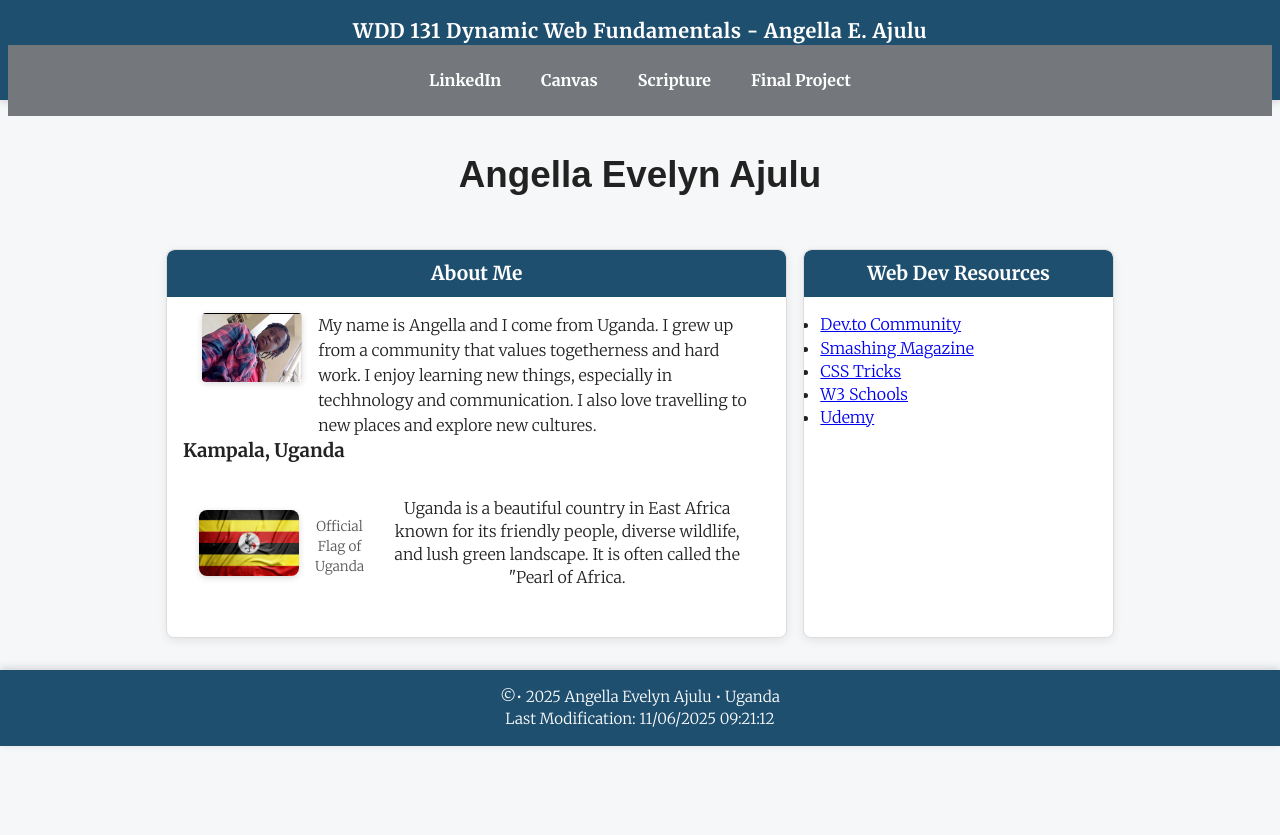
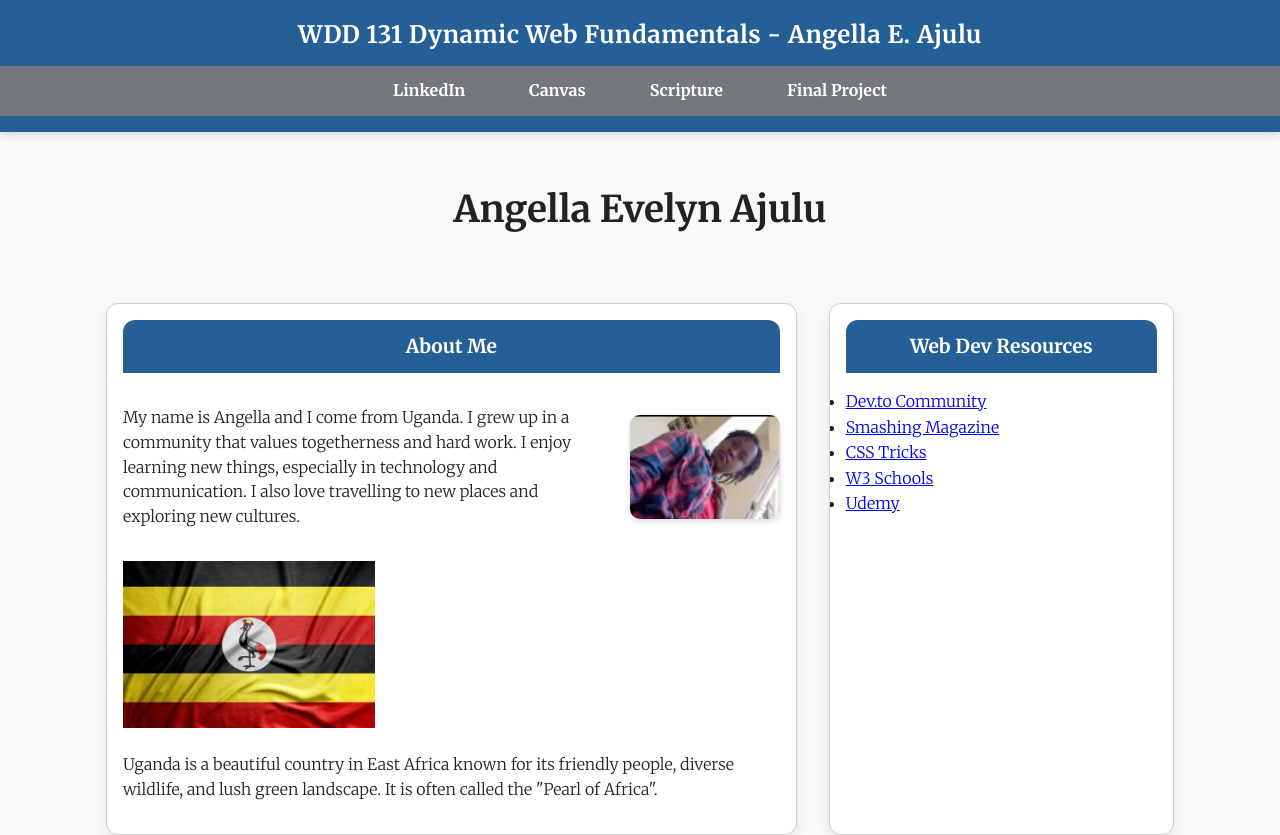
Before and after one commit to angellaajulu/wdd131, a plain HTML site: page index.html in a window 1280 px wide. Shown: the top 835 px of the page. Before the commit the page ends 800 px from the top, so only its background shows below. Drawn offline with Linux system fonts and the light colour scheme.

Commit message:
Updated page

```diff
--- a/index.html
+++ b/index.html
@@ -37,17 +37,19 @@
 
         <section class="card">
             <h2>About Me</h2>
-            <div class="card-content">
-                <img src="images/profile.png" alt="Portrait of Angella">
-                <p>My name is Angella and I come from Uganda. I grew up from a community that values togetherness and hard work. I enjoy learning new things, especially in techhnology and communication.
-                   I also love travelling to new places and explore new cultures.</p>
-        </div>
-        <h3>Kampala, Uganda</h3>
-            <figure>
-                <img src="images/uganda.png" alt="Official Flag of Uganda">
-                <figcaption>Official Flag of Uganda</figcaption>
-                <p>Uganda is a beautiful country in East Africa known for its friendly people, diverse wildlife, and lush green landscape. It is often called the "Pearl of Africa.</p>
-            </figure>
+            <div class="card-content about-me">
+                <div class="text">
+                    <p>My name is Angella and I come from Uganda. I grew up in a community that values togetherness and hard work. I enjoy learning new things, especially in technology and communication. I also love travelling to new places and exploring new cultures.</p>
+                </div>
+                <img src="images/profile.png" alt="Portrait of Angella" class="profile">
+            </div>
+
+            <div class="card-content flag">
+                <img src="images/uganda.png" alt="Official Flag of Uganda" class="flag">
+                <div class="text">
+                    <p>Uganda is a beautiful country in East Africa known for its friendly people, diverse wildlife, and lush green landscape. It is often called the "Pearl of Africa".</p>
+                </div>
+            </div>
         </section>
 
 
--- a/styles/base.css
+++ b/styles/base.css
@@ -1,61 +1,66 @@
 /* ========================
-Root + Reset
+Root Variables
 ======================== */
 :root {
   --primary-blue: #245f95;
   --nav-hover: #74787c;
   --card-border: #cfcfcf;
---body-bg: #ffffff;
+  --body-bg: #f9f9f9;
   --footer-bg: #245f95;
   --card-radius: 12px;
   --max-width: 1100px;
+  --card-bg-light: #ffffff;
+  --card-bg-alt: #f0f4f8;
 }
-* { box-sizing: border-box; margin: 0; padding: 0; }
-body {
+
+/* ========================
+Global Reset & Typography
+======================== */
+* {
+  box-sizing: border-box;
+  margin: 0;
+  padding: 0;
+}
+
+html, body {
+  height: 100%;
   font-family: 'Merriweather', serif;
   background: var(--body-bg);
   color: #222;
   line-height: 1.6;
 }
 
-
 /* ========================
-Header + Navigation
+Header & Navigation
 ======================== */
 header {
   background: var(--primary-blue);
   color: #fff;
   text-align: center;
-padding: 15px 0;
+  padding: 1rem 0;
   box-shadow: 0 2px 8px rgba(0,0,0,0.15);
-padding-bottom: 0;
-margin-bottom: 0;
-height: 100px;
-width: 100%;
 }
+
 #course-title {
   display: block;
-font-size: 1.55rem;
+  font-size: 1.5rem;
   font-weight: 600;
   letter-spacing: 0.5px;
   margin-bottom: 0.75rem;
-margin: 0;
 }
+
 nav {
   background-color: #74787c;
-    padding: 1rem 0;
-    margin-top: 0;
-    display: flex;
-    justify-content: center;
-    margin: 0;
+  padding: 0.75rem 0;
 }
+
 nav ul {
   list-style: none;
   display: flex;
   justify-content: center;
   gap: 1rem;
-margin: 0;
 }
+
 nav a {
   text-decoration: none;
   color: #fff;
@@ -64,10 +69,10 @@ padding: 0.4rem 1.5rem;
   border-radius: 10px;
   transition: background 0.25s ease;
 }
+
 nav a:hover {
   background: var(--nav-hover);
 }
-
 
 /* ========================
 Main Layout
@@ -80,22 +85,28 @@ display: grid;
   grid-template-columns: 2fr 1fr;
   gap: 2rem;
 }
+
 main h1 {
   grid-column: 1 / -1;
   text-align: center;
   font-size: 2.3rem;
   font-weight: 600;
   margin: 1rem 0 2rem;
-font-family: 'Poppins', sans-serif;
 }
+
+/* ========================
+Cards
+======================== */
 .card {
-background: #fff;
+  background: var(--card-bg-light);
   border: 1px solid var(--card-border);
   border-radius: var(--card-radius);
   overflow: hidden;
-padding-bottom: 1rem;
-box-shadow: 0 3px 10px rgba(0,0,0,0.08);
+  padding: 1rem;
+  box-shadow: 0 4px 12px rgba(0,0,0,0.08);
+  margin-bottom: 2rem;
 }
+
 .card h2 {
   background: var(--primary-blue);
   color: #fff;
@@ -104,26 +115,73 @@ padding: 0.7rem;
   font-size: 1.2rem;
   font-weight: 600;
   margin-bottom: 1rem;
+  border-top-left-radius: var(--card-radius);
+  border-top-right-radius: var(--card-radius);
 }
+
+/* ========================
+Card Content Flex Layout
+======================== */
 .card-content {
   display: flex;
-gap: 1.25rem;
-padding: 0 1.2rem;
-align-items: center;
+  gap: 1.5rem;
+  align-items: center; /* vertically centers images with text */
+  flex-wrap: wrap;
+  padding: 1rem 0;
 }
-.card-content img {
+
+/* About Me Section: text left, profile right */
+.card-content.about-me {
+  background: var(--card-bg-light);
+}
+
+.card-content.about-me .text {
+  flex: 1;
+}
+
+.card-content.about-me img.profile {
+  order: 2;
   width: 150px;
   border-radius: 10px;
   box-shadow: 0 2px 6px rgba(0,0,0,0.15);
 }
+
+/* Separator line */
+.section-separator {
+  border: 0;
+  border-top: 1px solid #ccc;
+  margin: 1.5rem 0;
+}
+
+/* Flag Section: image left, text right */
+.card-content.flag-section {
+  background: var(--card-bg-alt);
+  padding: 1rem;
+  border-radius: var(--card-radius);
+}
+
+.card-content.flag-section .text {
+  flex: 1;
+}
+
+.card-content.flag-section img.flag {
+  width: 160px;
+  border-radius: 8px;
+  box-shadow: 0 2px 6px rgba(0,0,0,0.15);
+}
+
+/* Card text */
 .card-content p {
   font-size: 1rem;
   line-height: 1.55;
 }
+
+/* Figures (optional images/captions) */
 figure {
   padding: 1rem;
   text-align: center;
 }
+
 figure img {
   width: 160px;
   display: block;
@@ -131,11 +189,13 @@ margin: auto;
   border-radius: 8px;
   box-shadow: 0 2px 6px rgba(0,0,0,0.15);
 }
+
 figure figcaption {
   font-size: 0.85rem;
   margin-top: 0.5rem;
   color: #555;
 }
+
 /* ========================
 Footer
 ======================== */
@@ -149,67 +209,31 @@ font-size: 0.95rem;
   box-shadow: 0 -2px 8px rgba(0,0,0,0.15);
 }
 
-
 /* ========================
-Responsive
+Responsive Layout
 ======================== */
 @media (max-width: 850px) {
   main {
     grid-template-columns: 1fr;
   }
+
   nav ul {
     flex-direction: column;
     gap: 0.75rem;
   }
+
   .card-content {
     flex-direction: column;
     text-align: center;
   }
-.card-content img {
+
+  .card-content.about-me img.profile,
+  .card-content.flag-section img.flag {
     width: 180px;
   }
+
+  .section-separator {
+    margin-top: 2rem;
+    margin-bottom: 2rem;
   }
-
-/* Basic reset and typography */
-:root{
---brand-blue:#1f4f6f;
---brand-accent:#ffd166;
---card-bg:#ffffff;
---muted:#6b6b6b;
 }
-*{box-sizing:border-box}
-html,body{height:100%}
-body{
-font-family: 'Merriweather', serif;
-margin:0;
-background:#f6f7f8;
-color:#222;
-line-height:1.45;
-}
-header{
-background:var(--brand-blue);
-color:white;
-padding:1rem 0.5rem;
-text-align:center;
-}
-#course-title{display:block;font-weight:700;font-family: 'Merriweather', serif;font-size:1.25rem}
-nav ul{display:flex;gap:1rem;justify-content:center;list-style:none;padding:0;margin:0.5rem 0}
-nav a{text-decoration:none;color:white;padding:0.5rem 0.75rem;border-radius:6px}
-nav a:hover{background:rgba(255,255,255,0.12)}
-
-
-main{max-width:980px;margin:2rem auto;padding:0 1rem;display:grid;grid-template-columns:2fr 1fr;gap:1rem}
-.card{background:var(--card-bg);border:1px solid #ddd;border-radius:8px;padding:1rem}
-.card h2{text-align:center;background:var(--brand-blue);color:white;padding:0.6rem;margin:-1rem -1rem 1rem -1rem;border-top-left-radius:8px;border-top-right-radius:8px}
-.card-content{display:flex;gap:1rem;align-items:flex-start}
-.card-content img{width:120px;height:auto;border-radius:4px}
-figure{display:flex;gap:1rem;align-items:center;margin:1rem 0}
-figure img{width:100px}
-footer{background:var(--brand-blue);color:white;padding:1rem;text-align:center;margin-top:2rem}
-
-
-/* Responsive */
-@media (max-width:780px){
-main{grid-template-columns:1fr;}
-nav ul{flex-direction:column}
-}
```
Lines whose indentation alone changed are shown as unchanged.
